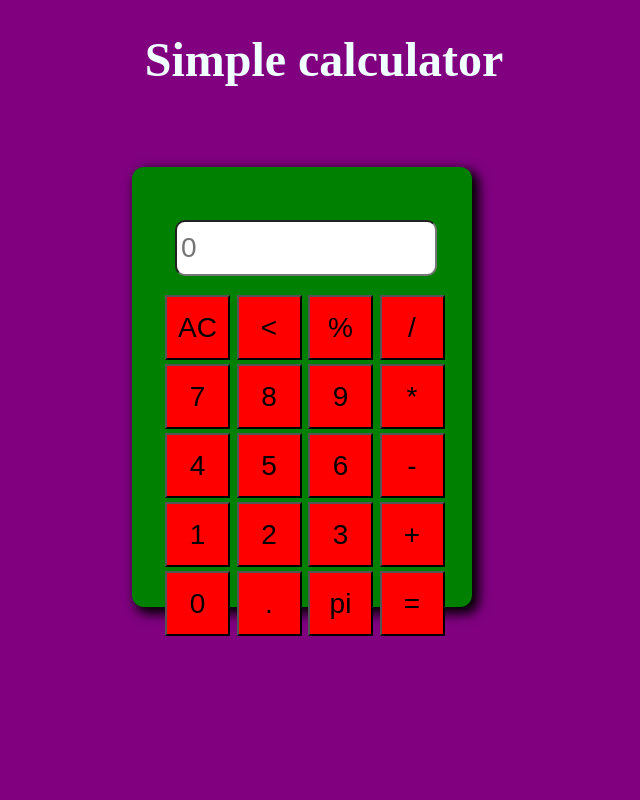
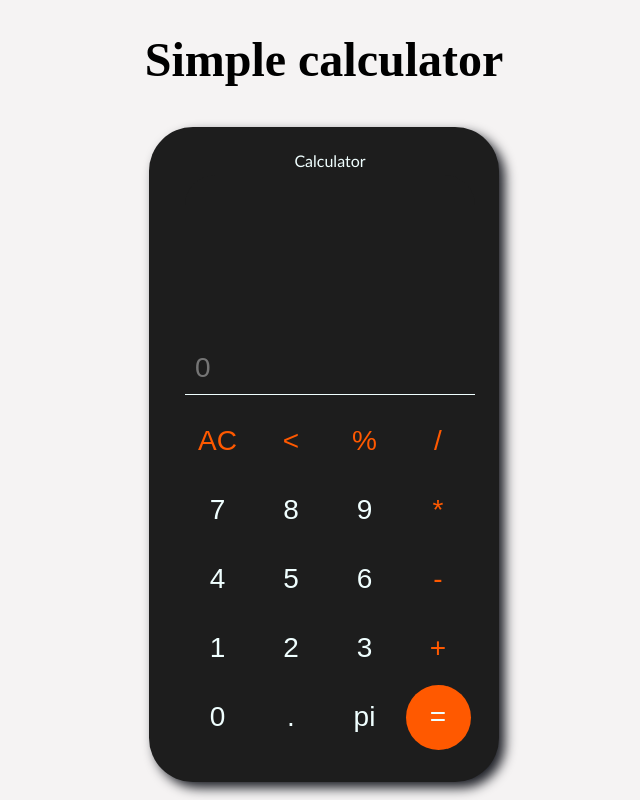
Before and after one commit to Samandar-Komilov/ideal-barnacle, a Django app: template templates/calc.html in a window 1280 px wide. Shown: the whole page, without its empty margins (316-956 px from the left). Run offline with Django 4.2, Linux system fonts and the light colour scheme; the template is opened without the code that fills it, so the values that code supplies are empty.

Commit message:
v1.2 - MI Calculator design completed!

```diff
--- a/portlearn/static/css/calc.css
+++ b/portlearn/static/css/calc.css
@@ -1,38 +1,59 @@
 body {
   margin: 0;
   padding: 0;
-  background-color: purple;
+  background-color: #F5F3F3;
 }
 
 h1 {
   font-size: 3em;
   text-align: center;
+  color: rgb(0, 0, 0);
+}
+
+p {
   color: azure;
+  text-align: center;
+  margin: 0;
+  padding: 0;
+  font-family: 'Gill Sans', 'Gill Sans MT', Calibri, 'Trebuchet MS', sans-serif;
 }
 
 form {
-  margin-left: 35vw;
-  margin-top: 10vh;
-  width: 300px;
-  height: 400px;
+  width: 310px;
+  height: 630px;
+  margin-left: auto;
+  margin-right: auto;
+  margin-top: 5vh;
   padding: 20px;
-  background-color: green;
-  border-radius: 12px;
-  box-shadow: 5px 5px 12px 2px;
+  padding-top: 5px;
+  border-radius: 44px;
+  background: #1d1d1d;
+  box-shadow:  6px 6px 12px #1d1f26;
 }
 
 table {
   padding: 5% 10px;
+  margin-left: 3px;
+}
 
+.calc-values {
+  height: 220px;
+  margin: 5px 0px 10px 0px;
+  display: flex;
+  align-items: end;
+  background-color: #1d1d1d;
+  border-radius: 30px;
 }
 
 #display {
-  margin: 15px 10px;
-  padding: 10px 4px;
+  padding: 10px 10px;
   font-size: 28px;
-  width: 250px;
+  width: 270px;
   color: grey;
-  border-radius: 10px;
+  background-color: #1d1d1d;
+  border: none;
+  border-bottom: 0.5px solid azure;
+  outline: none;
 }
 
 input[type=button]{
@@ -41,5 +62,26 @@ input[type=button]{
   width: 65px;
   height: 65px;
   font-size: 28px;
-  background-color: red;
+  background-color: #1d1d1d;
+  border: none;
+  color: azure;
 }
+
+input[type=button]:active {
+  background-color: #3e3e3e;
+  border-radius: 50px;
+  transition: background-color 0.1s ease;
+}
+
+.main-operator:active {
+  box-shadow: 0px 0px 15px #3e3e3e;
+}
+
+.operator {
+  color: #ff5900 !important;
+}
+
+.main-operator {
+  background-color: #ff5900 !important;
+  border-radius: 50px;
+}
--- a/portlearn/static/css/style.css
+++ b/portlearn/static/css/style.css
@@ -243,6 +243,7 @@ html{
     left: 0;
     width: 350px;
     height: 271px;
+    padding: 0 10px;
     background: #ffff00cf;
     opacity: 0;
     transition: 0.3s ease;
--- a/templates/base.html
+++ b/templates/base.html
@@ -152,7 +152,7 @@
               <h4>Calculator</h4>
               <p>This is my calculator project, which was completed initially by learning from YT!</p>
             </div>
-            <img src="{% static './images/portfolio/img.jpeg' %}" alt="Portfolio img">
+            <img src="{% static './images/portfolio/calc.png' %}" alt="Portfolio img">
           </div>
         </div>
       </div>
--- a/templates/calc.html
+++ b/templates/calc.html
@@ -9,28 +9,31 @@
 </head>
 <body>
   <h1>Simple calculator</h1>
-  <form name="calculator">
+  <form name="calculator" id="form">
     <table>
       <tr>
         <td colspan="4">
-          <input type="text" name="display" id="display" placeholder="0">
+          <p>Calculator</p>
+          <div class="calc-values">
+            <input type="text" name="display" id="display" placeholder="0">
+          </div>
         </td>
       </tr>
-      <tr>
+      <tr class="buttons">
         <td>
-          <input type="button" name="clear" value="AC" onclick="calculator.display.value = ''">
+          <input type="button" name="clear" value="AC" class="operator" onclick="calculator.display.value = ''">
         </td>
         <td>
-          <input type="button" name="remove" value="<" onclick="calculator.display.value += ''">
+          <input type="button" name="remove" value="<" class="operator" onclick="calculator.display.value += ''">
         </td>
         <td>
-          <input type="button" name="percent" value="%" onclick="calculator.display.value += '%'">
+          <input type="button" name="percent" value="%" class="operator" onclick="calculator.display.value += '%'">
         </td>
         <td>
           <input type="button" name="division" class="operator" value="/" onclick="calculator.display.value += '/'">
         </td>
       </tr>
-      <tr>
+      <tr class="buttons">
         <td>
           <input type="button" name="seven" value="7" onclick="calculator.display.value += '7'">
         </td>
@@ -44,7 +47,7 @@
           <input type="button" name="multiplication" class="operator" value="*" onclick="calculator.display.value += '*'">
         </td>
       </tr>
-      <tr>
+      <tr class="buttons">
         <td>
           <input type="button" name="four" value="4" onclick="calculator.display.value += '4'">
         </td>
@@ -58,7 +61,7 @@
           <input type="button" name="substraction" class="operator" value="-" onclick="calculator.display.value += '-'">
         </td>
       </tr>
-      <tr>
+      <tr class="buttons">
         <td>
           <input type="button" name="one" value="1" onclick="calculator.display.value += '1'">
         </td>
@@ -72,7 +75,7 @@
           <input type="button" name="addition" class="operator" value="+" onclick="calculator.display.value += '+'">
         </td>
       </tr>
-      <tr>
+      <tr class="buttons">
         <td rowspan="2">
           <input type="button" name="zero" value="0" onclick="calculator.display.value += '0'">
         </td>
@@ -83,7 +86,7 @@
           <input type="button" name="pi" value="pi" onclick="calculator.display.value += '3.14'">
         </td>
         <td>
-          <input type="button" name="equal" value="=" onclick="calculator.display.value = eval(calculator.display.value)">
+          <input type="button" name="equal" value="=" class="main-operator" onclick="calculator.display.value = eval(calculator.display.value)">
         </td>
         <!-- Demak, eval() funksiyasi asosiy rolni egallar ekan -->
       </tr>
```
Also changed, not shown: portlearn/static/images/portfolio/calc.png (added), portlearn/static/js/app.js (line endings or trailing spaces).
